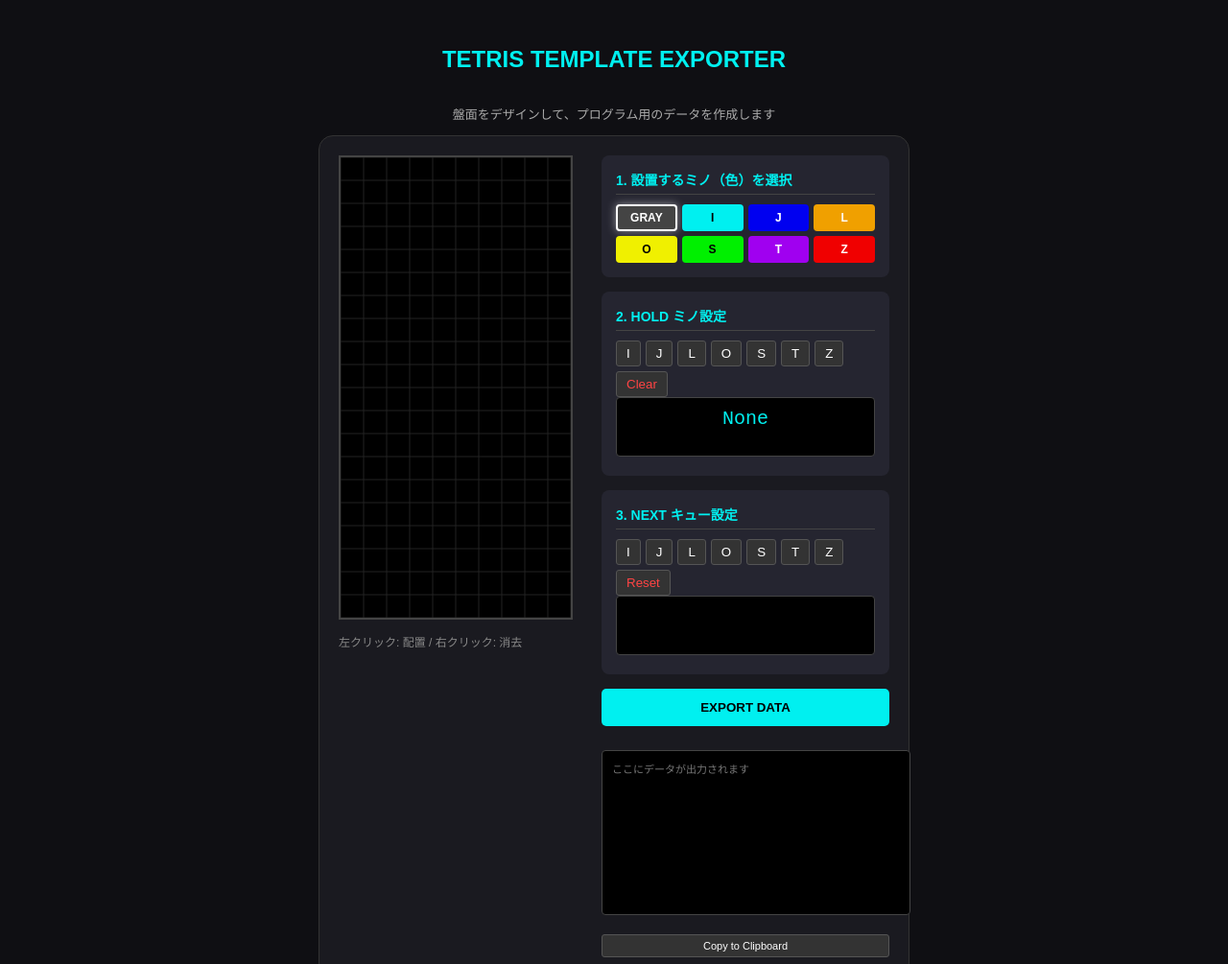
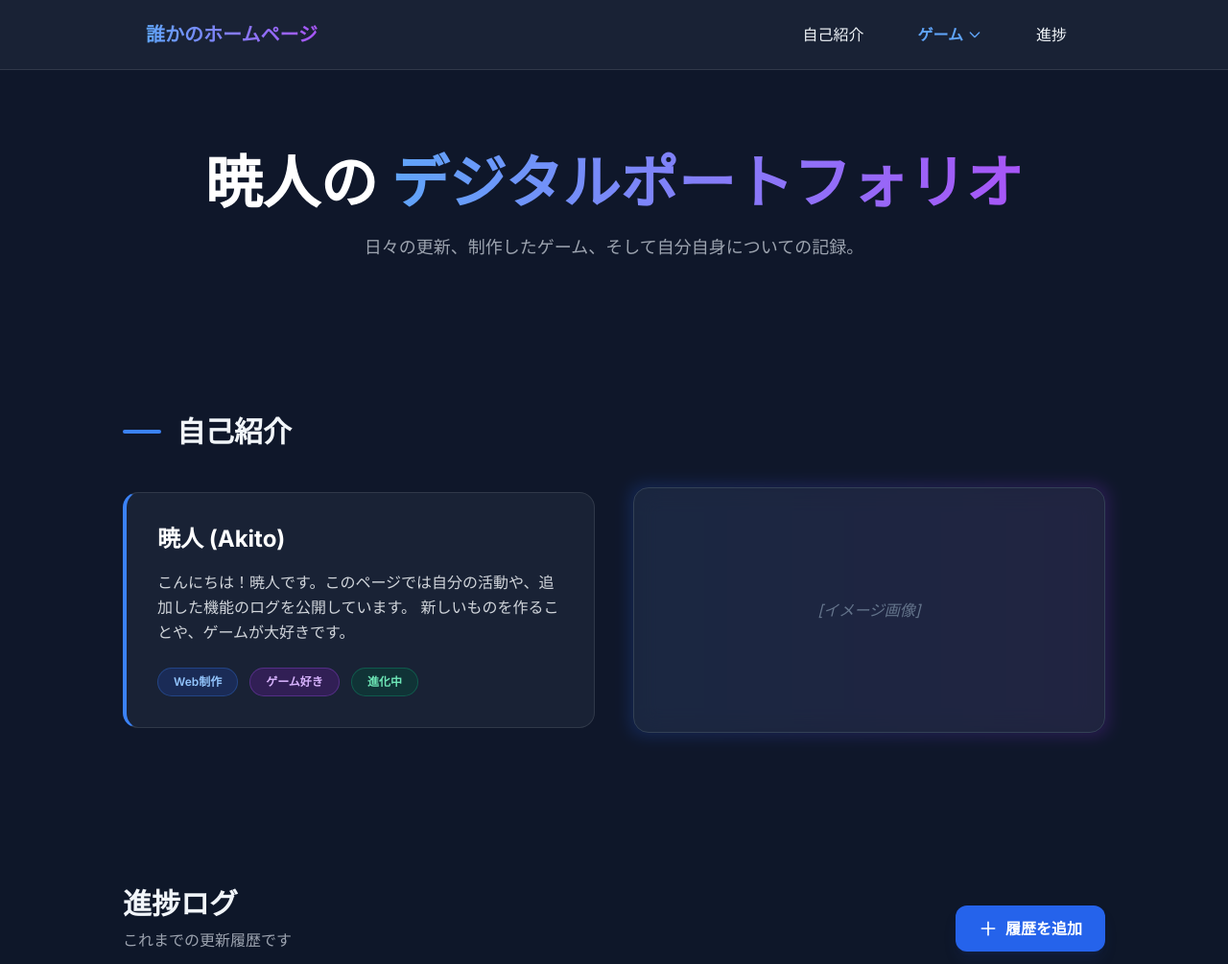
Before and after one commit to akasatana-hamayarawa/akasatana-hamayarawa.github.io, a plain HTML site: page index.html in a window 1280 px wide. Shown: the top 1005 px of the page at 96% size. Drawn offline with nearby package versions, Linux system fonts and the light colour scheme.

Commit message:
index.html

```diff
--- a/index.html
+++ b/index.html
@@ -2,207 +2,256 @@
 <html lang="ja">
 <head>
     <meta charset="UTF-8">
-    <title>Tetris Template Data Exporter</title>
+    <meta name="viewport" content="width=device-width, initial-scale=1.0">
+    <title>誰かのホームページ & Updates</title>
+    <script src="https://cdn.tailwindcss.com"></script>
     <style>
-        :root { --accent: #00f0f0; --bg: #0f0f13; }
-        body { background: var(--bg); color: #fff; font-family: sans-serif; display: flex; flex-direction: column; align-items: center; padding: 20px; }
-        .container { display: flex; gap: 30px; background: #1a1a20; padding: 20px; border-radius: 15px; border: 1px solid #333; }
+        @import url('https://fonts.googleapis.com/css2?family=Inter:wght@300;400;600;700&family=Noto+Sans+JP:wght@300;400;700&display=swap');
 
-        /* 盤面エリア */
-        #editor-canvas { border: 2px solid #444; background: #000; cursor: crosshair; }
+        body {
+            font-family: 'Inter', 'Noto Sans JP', sans-serif;
+            background-color: #0f172a;
+            color: #f1f5f9;
+            scroll-behavior: smooth;
+        }
 
-        /* 設定パネル */
-        .panel { width: 300px; display: flex; flex-direction: column; gap: 15px; }
-        .section { background: #252530; padding: 15px; border-radius: 8px; }
-        h3 { margin: 0 0 10px 0; font-size: 14px; color: var(--accent); border-bottom: 1px solid #444; padding-bottom: 5px; }
+        .glass-card {
+            background: rgba(30, 41, 59, 0.7);
+            backdrop-filter: blur(12px);
+            border: 1px solid rgba(255, 255, 255, 0.1);
+            border-radius: 1rem;
+        }
 
-        /* 色選択（ミノ選択） */
-        .color-picker { display: grid; grid-template-columns: repeat(4, 1fr); gap: 5px; }
-        .color-btn { border: 2px solid transparent; padding: 5px; cursor: pointer; text-align: center; border-radius: 4px; font-weight: bold; font-size: 12px; }
-        .color-btn.active { border-color: #fff; box-shadow: 0 0 10px rgba(255,255,255,0.5); }
+        .gradient-text {
+            background: linear-gradient(90deg, #60a5fa, #a855f7);
+            -webkit-background-clip: text;
+            -webkit-text-fill-color: transparent;
+        }
 
-        /* NEXT/HOLD入力 */
-        .queue-display { font-family: monospace; background: #000; padding: 10px; min-height: 40px; word-break: break-all; border-radius: 4px; margin-bottom: 5px; border: 1px solid #444; }
-        .input-group { display: flex; gap: 5px; flex-wrap: wrap; }
-        .mino-btn { background: #333; color: #fff; border: 1px solid #555; padding: 5px 10px; cursor: pointer; border-radius: 3px; }
-        .mino-btn:hover { background: #444; }
+        .timeline-item::before {
+            content: "";
+            position: absolute;
+            left: -9px;
+            top: 5px;
+            width: 18px;
+            height: 18px;
+            background: #3b82f6;
+            border-radius: 50%;
+            border: 4px solid #0f172a;
+        }
 
-        /* 出力エリア */
-        textarea { width: 100%; height: 150px; background: #000; color: #0f0; font-family: monospace; font-size: 11px; padding: 10px; border: 1px solid #444; border-radius: 4px; resize: none; margin-top: 10px; }
-        .btn-main { background: var(--accent); color: #000; border: none; padding: 12px; font-weight: bold; cursor: pointer; border-radius: 5px; transition: 0.2s; }
-        .btn-main:hover { opacity: 0.8; transform: scale(1.02); }
+        .timeline-border {
+            border-left: 2px solid rgba(59, 130, 246, 0.3);
+        }
+
+        /* Dropdown simple styling */
+        .dropdown:hover .dropdown-menu {
+            display: block;
+        }
+
+        .nav-link {
+            transition: all 0.2s;
+            padding: 0.5rem 1rem;
+            border-radius: 0.5rem;
+        }
+
+        .nav-link:hover {
+            background: rgba(255, 255, 255, 0.1);
+            color: #60a5fa;
+        }
     </style>
 </head>
-<body>
+<body class="min-h-screen">
 
-    <h2 style="color:var(--accent);">TETRIS TEMPLATE EXPORTER</h2>
-    <p style="font-size: 13px; color: #aaa;">盤面をデザインして、プログラム用のデータを作成します</p>
+    <!-- Navigation -->
+    <nav class="fixed top-0 w-full z-50 glass-card rounded-none border-t-0 border-x-0">
+        <div class="max-w-5xl mx-auto px-6 py-4 flex justify-between items-center">
+            <div class="text-xl font-bold gradient-text">誰かのホームページ</div>
 
-    <div class="container">
-        <div>
-            <canvas id="editor-canvas" width="240" height="480"></canvas>
-            <div style="margin-top: 10px; font-size: 12px; color: #888;">
-                左クリック: 配置 / 右クリック: 消去
+            <div class="flex items-center space-x-2 md:space-x-6">
+                <a href="#about" class="nav-link text-sm md:text-base hidden sm:block">自己紹介</a>
+
+                <!-- ゲーム Dropdown -->
+                <div class="relative dropdown group">
+                    <button class="nav-link text-sm md:text-base flex items-center font-bold text-blue-400">
+                        ゲーム
+                        <svg class="w-4 h-4 ml-1" fill="none" stroke="currentColor" viewBox="0 0 24 24"><path stroke-linecap="round" stroke-linejoin="round" stroke-width="2" d="M19 9l-7 7-7-7"></path></svg>
+                    </button>
+                    <div class="dropdown-menu absolute right-0 mt-1 w-48 hidden pt-2">
+                        <div class="glass-card bg-slate-800 shadow-2xl py-2 border border-blue-500/30 overflow-hidden">
+                            <a href="https://akasatana-hamayarawa.github.io/tetris/" target="_blank" rel="noopener noreferrer" class="block px-4 py-3 hover:bg-blue-600 transition flex items-center text-white">
+                                <span class="mr-3 text-lg">🕹️</span>
+                                <div>
+                                    <div class="font-bold">テトリス</div>
+                                    <div class="text-[10px] text-blue-200">外部サイトを開きます</div>
+                                </div>
+                            </a>
+                        </div>
+                    </div>
+                </div>
+
+                <a href="#updates" class="nav-link text-sm md:text-base">進捗</a>
             </div>
         </div>
+    </nav>
 
-        <div class="panel">
-            <div class="section">
-                <h3>1. 設置するミノ（色）を選択</h3>
-                <div class="color-picker" id="color-picker">
-                    <div class="color-btn active" data-val="8" style="background:#444;">GRAY</div>
-                    <div class="color-btn" data-val="1" style="background:#00f0f0; color:#000;">I</div>
-                    <div class="color-btn" data-val="2" style="background:#0000f0;">J</div>
-                    <div class="color-btn" data-val="3" style="background:#f0a000;">L</div>
-                    <div class="color-btn" data-val="4" style="background:#f0f000; color:#000;">O</div>
-                    <div class="color-btn" data-val="5" style="background:#00f000; color:#000;">S</div>
-                    <div class="color-btn" data-val="6" style="background:#a000f0;">T</div>
-                    <div class="color-btn" data-val="7" style="background:#f00000;">Z</div>
+    <!-- Hero Section -->
+    <section class="pt-40 pb-20 px-6">
+        <div class="max-w-5xl mx-auto text-center">
+            <h1 class="text-4xl md:text-6xl font-extrabold mb-6 leading-tight">
+                <span class="text-white">暁人の</span><br class="md:hidden">
+                <span class="gradient-text">デジタルポートフォリオ</span>
+            </h1>
+            <p class="text-gray-400 text-lg max-w-2xl mx-auto">
+                日々の更新、制作したゲーム、そして自分自身についての記録。
+            </p>
+        </div>
+    </section>
+
+    <!-- About Section -->
+    <section id="about" class="py-20 px-6">
+        <div class="max-w-5xl mx-auto">
+            <h2 class="text-3xl font-bold mb-10 flex items-center">
+                <span class="w-10 h-1 bg-blue-500 mr-4 rounded-full"></span>
+                自己紹介
+            </h2>
+            <div class="grid md:grid-cols-2 gap-10 items-center">
+                <div class="glass-card p-8 border-l-4 border-l-blue-500">
+                    <h3 class="text-2xl font-bold mb-4 text-white">暁人 (Akito)</h3>
+                    <p class="text-gray-300 leading-relaxed mb-6">
+                        こんにちは！暁人です。このページでは自分の活動や、追加した機能のログを公開しています。
+                        新しいものを作ることや、ゲームが大好きです。
+                    </p>
+                    <div class="flex flex-wrap gap-3">
+                        <span class="bg-blue-900/40 text-blue-300 border border-blue-500/30 px-4 py-1.5 rounded-full text-xs font-semibold">Web制作</span>
+                        <span class="bg-purple-900/40 text-purple-300 border border-purple-500/30 px-4 py-1.5 rounded-full text-xs font-semibold">ゲーム好き</span>
+                        <span class="bg-emerald-900/40 text-emerald-300 border border-emerald-500/30 px-4 py-1.5 rounded-full text-xs font-semibold">進化中</span>
+                    </div>
+                </div>
+                <div class="relative group h-64">
+                    <div class="absolute -inset-1 bg-gradient-to-r from-blue-600 to-purple-600 rounded-2xl blur opacity-20 group-hover:opacity-40 transition duration-700"></div>
+                    <div class="relative h-full glass-card overflow-hidden rounded-2xl flex items-center justify-center border-slate-700">
+                        <span class="text-slate-500 italic">[イメージ画像]</span>
+                    </div>
                 </div>
             </div>
+        </div>
+    </section>
 
-            <div class="section">
-                <h3>2. HOLD ミノ設定</h3>
-                <div class="input-group" id="hold-picker">
-                    <button class="mino-btn" onclick="setHold('I')">I</button>
-                    <button class="mino-btn" onclick="setHold('J')">J</button>
-                    <button class="mino-btn" onclick="setHold('L')">L</button>
-                    <button class="mino-btn" onclick="setHold('O')">O</button>
-                    <button class="mino-btn" onclick="setHold('S')">S</button>
-                    <button class="mino-btn" onclick="setHold('T')">T</button>
-                    <button class="mino-btn" onclick="setHold('Z')">Z</button>
-                    <button class="mino-btn" onclick="setHold(null)" style="color:#f44;">Clear</button>
+    <!-- Updates Section -->
+    <section id="updates" class="py-20 px-6 bg-slate-900/30">
+        <div class="max-w-5xl mx-auto">
+            <div class="flex flex-col md:flex-row md:justify-between md:items-end mb-12 gap-6">
+                <div>
+                    <h2 class="text-3xl font-bold mb-2">進捗ログ</h2>
+                    <p class="text-gray-400">これまでの更新履歴です</p>
                 </div>
-                <div class="queue-display" id="hold-val" style="color:var(--accent); font-size:20px; text-align:center;">None</div>
+                <button onclick="addUpdate()" class="bg-blue-600 hover:bg-blue-500 text-white px-6 py-3 rounded-xl shadow-lg shadow-blue-900/20 transition-all font-bold flex items-center justify-center">
+                    <svg class="w-5 h-5 mr-2" fill="none" stroke="currentColor" viewBox="0 0 24 24"><path stroke-linecap="round" stroke-linejoin="round" stroke-width="2" d="M12 4v16m8-8H4"></path></svg>
+                    履歴を追加
+                </button>
             </div>
 
-            <div class="section">
-                <h3>3. NEXT キュー設定</h3>
-                <div class="input-group">
-                    <button class="mino-btn" onclick="addNext('I')">I</button>
-                    <button class="mino-btn" onclick="addNext('J')">J</button>
-                    <button class="mino-btn" onclick="addNext('L')">L</button>
-                    <button class="mino-btn" onclick="addNext('O')">O</button>
-                    <button class="mino-btn" onclick="addNext('S')">S</button>
-                    <button class="mino-btn" onclick="addNext('T')">T</button>
-                    <button class="mino-btn" onclick="addNext('Z')">Z</button>
-                    <button class="mino-btn" onclick="clearNext()" style="color:#f44;">Reset</button>
+            <div id="timeline-container" class="ml-4 timeline-border relative space-y-8 pb-10">
+                <!-- タイムラインがここに表示されます -->
+            </div>
+        </div>
+    </section>
+
+    <!-- Footer -->
+    <footer class="py-12 px-6 border-t border-slate-800 text-center">
+        <div class="max-w-5xl mx-auto">
+            <p class="text-gray-500 text-sm">© 2024 誰かのホームページ - Powered by Akito</p>
+        </div>
+    </footer>
+
+    <!-- Modal -->
+    <div id="update-modal" class="fixed inset-0 bg-slate-950/80 backdrop-blur-md hidden z-[100] flex items-center justify-center p-6">
+        <div class="glass-card p-8 w-full max-w-md border-blue-500/50">
+            <h3 class="text-xl font-bold mb-6 flex items-center">
+                <span class="text-blue-400 mr-2">✨</span> 新しい進捗を記録
+            </h3>
+            <div class="space-y-5">
+                <div>
+                    <label class="block text-xs font-bold text-gray-400 uppercase tracking-wider mb-2">日付</label>
+                    <input type="date" id="input-date" class="w-full bg-slate-800/50 border border-slate-700 rounded-lg p-3 focus:ring-2 focus:ring-blue-500 outline-none text-white transition">
                 </div>
-                <div class="queue-display" id="next-val"></div>
+                <div>
+                    <label class="block text-xs font-bold text-gray-400 uppercase tracking-wider mb-2">更新内容</label>
+                    <textarea id="input-text" rows="3" placeholder="例: テトリスのリンクをメニューに追加しました" class="w-full bg-slate-800/50 border border-slate-700 rounded-lg p-3 focus:ring-2 focus:ring-blue-500 outline-none text-white transition resize-none"></textarea>
+                </div>
+                <div class="flex space-x-3 pt-2">
+                    <button onclick="closeModal()" class="flex-1 px-4 py-3 border border-slate-700 rounded-lg hover:bg-slate-800 transition font-bold">戻る</button>
+                    <button onclick="saveUpdate()" class="flex-1 px-4 py-3 bg-blue-600 rounded-lg hover:bg-blue-500 transition font-bold shadow-lg shadow-blue-900/20">保存する</button>
+                </div>
             </div>
-
-            <button class="btn-main" onclick="exportData()">EXPORT DATA</button>
-            <textarea id="output-json" readonly placeholder="ここにデータが出力されます"></textarea>
-            <button class="mino-btn" style="margin-top:5px; font-size:11px;" onclick="copyToClipboard()">Copy to Clipboard</button>
         </div>
     </div>
 
     <script>
-        const canvas = document.getElementById('editor-canvas');
-        const ctx = canvas.getContext('2d');
-        const COLS = 10;
-        const ROWS = 20; // 画面上に見える範囲
-        const BLOCK_SIZE = 24;
+        // 初期の履歴データ
+        let updates = [
+            { date: '2024-03-24', content: 'サイトのデザインを決定しました' },
+            { date: '2024-03-25', content: '自己紹介を追加しました' },
+            { date: '2024-03-26', content: 'メニューに「ゲーム」を追加し、テトリスと連携しました' }
+        ];
 
-        // 内部データ (22行として管理)
-        let arena = Array.from({length: 22}, () => new Array(COLS).fill(0));
-        let selectedColor = 8;
-        let holdMino = null;
-        let nextQueue = [];
+        function renderUpdates() {
+            const container = document.getElementById('timeline-container');
+            const sorted = [...updates].sort((a, b) => new Date(b.date) - new Date(a.date));
 
-        const COLORS = [null, '#00f0f0', '#0000f0', '#f0a000', '#f0f000', '#00f000', '#a000f0', '#f00000', '#666'];
+            container.innerHTML = sorted.map(update => {
+                const dateObj = new Date(update.date);
+                const dateStr = `${dateObj.getMonth() + 1}月${dateObj.getDate()}日`;
 
-        // 初期描画
-        function draw() {
-            ctx.fillStyle = '#000';
-            ctx.fillRect(0, 0, canvas.width, canvas.height);
+                return `
+                    <div class="relative pl-8 opacity-0 translate-x-[-10px] animate-fade-in">
+                        <div class="timeline-item"></div>
+                        <div class="glass-card p-6 hover:bg-slate-800/80 transition-all border-slate-700/50 group">
+                            <span class="inline-block px-2 py-0.5 rounded bg-blue-500/10 text-blue-400 text-xs font-bold mb-2">${dateStr}</span>
+                            <p class="text-gray-200">
+                                暁人さんが<span class="text-white font-bold ml-1 mr-1">「${update.content}」</span>を追加しました。
+                            </p>
+                        </div>
+                    </div>
+                `;
+            }).join('');
 
-            // グリッド線
-            ctx.strokeStyle = '#222';
-            for(let i=0; i<=COLS; i++) { ctx.beginPath(); ctx.moveTo(i*BLOCK_SIZE, 0); ctx.lineTo(i*BLOCK_SIZE, canvas.height); ctx.stroke(); }
-            for(let i=0; i<=ROWS; i++) { ctx.beginPath(); ctx.moveTo(0, i*BLOCK_SIZE); ctx.lineTo(canvas.width, i*BLOCK_SIZE); ctx.stroke(); }
-
-            // ブロック描画
-            arena.forEach((row, y) => {
-                if (y < 2) return; // 上位2行は隠し
-                row.forEach((v, x) => {
-                    if (v !== 0) {
-                        ctx.fillStyle = COLORS[v];
-                        ctx.fillRect(x * BLOCK_SIZE, (y-2) * BLOCK_SIZE, BLOCK_SIZE, BLOCK_SIZE);
-                        ctx.strokeStyle = 'rgba(0,0,0,0.5)';
-                        ctx.strokeRect(x * BLOCK_SIZE, (y-2) * BLOCK_SIZE, BLOCK_SIZE, BLOCK_SIZE);
-                    }
-                });
+            // シンプルなフェードインアニメーションのトリガー
+            const items = container.querySelectorAll('.animate-fade-in');
+            items.forEach((item, index) => {
+                setTimeout(() => {
+                    item.style.transition = 'all 0.5s ease-out';
+                    item.style.opacity = '1';
+                    item.style.transform = 'translateX(0)';
+                }, index * 100);
             });
         }
 
-        // クリックイベント
-        canvas.addEventListener('mousedown', (e) => {
-            const rect = canvas.getBoundingClientRect();
-            const x = Math.floor((e.clientX - rect.left) / BLOCK_SIZE);
-            const y = Math.floor((e.clientY - rect.top) / BLOCK_SIZE) + 2; // +2 for hidden rows
-
-            if (e.button === 0) { // 左クリック
-                arena[y][x] = selectedColor;
-            } else if (e.button === 2) { // 右クリック
-                arena[y][x] = 0;
-            }
-            draw();
-        });
-        canvas.oncontextmenu = (e) => e.preventDefault();
-
-        // カラー選択
-        document.getElementById('color-picker').addEventListener('click', (e) => {
-            if (e.target.classList.contains('color-btn')) {
-                document.querySelectorAll('.color-btn').forEach(b => b.classList.remove('active'));
-                e.target.classList.add('active');
-                selectedColor = parseInt(e.target.dataset.val);
-            }
-        });
-
-        // HOLD/NEXT 操作
-        function setHold(m) {
-            holdMino = m;
-            document.getElementById('hold-val').innerText = m || "None";
-        }
-        function addNext(m) {
-            nextQueue.push(m);
-            document.getElementById('next-val').innerText = nextQueue.join(', ');
-        }
-        function clearNext() {
-            nextQueue = [];
-            document.getElementById('next-val').innerText = "";
+        function addUpdate() {
+            document.getElementById('input-date').valueAsDate = new Date();
+            document.getElementById('update-modal').classList.remove('hidden');
+            document.body.style.overflow = 'hidden'; // 背景スクロール禁止
         }
 
-        // データ出力
-        function exportData() {
-            // ブロックが存在する範囲を特定
-            let minRow = 22;
-            arena.forEach((row, y) => {
-                if (row.some(v => v !== 0)) minRow = Math.min(minRow, y);
-            });
-
-            const boardData = arena.slice(minRow).map(row => {
-                return row.map(v => v === 0 ? "." : v.toString()).join("");
-            });
-
-            const template = {
-                board: boardData,
-                hold: holdMino,
-                queue: nextQueue
-            };
-
-            document.getElementById('output-json').value = JSON.stringify(template, null, 4);
+        function closeModal() {
+            document.getElementById('update-modal').classList.add('hidden');
+            document.body.style.overflow = 'auto';
         }
 
-        function copyToClipboard() {
-            const textarea = document.getElementById('output-json');
-            textarea.select();
-            document.execCommand('copy');
-            alert("コピーしました。");
+        function saveUpdate() {
+            const date = document.getElementById('input-date').value;
+            const content = document.getElementById('input-text').value;
+
+            if (date && content) {
+                updates.push({ date, content });
+                renderUpdates();
+                closeModal();
+                document.getElementById('input-text').value = '';
+            }
         }
 
-        draw();
+        window.onload = renderUpdates;
     </script>
 </body>
 </html>
```
